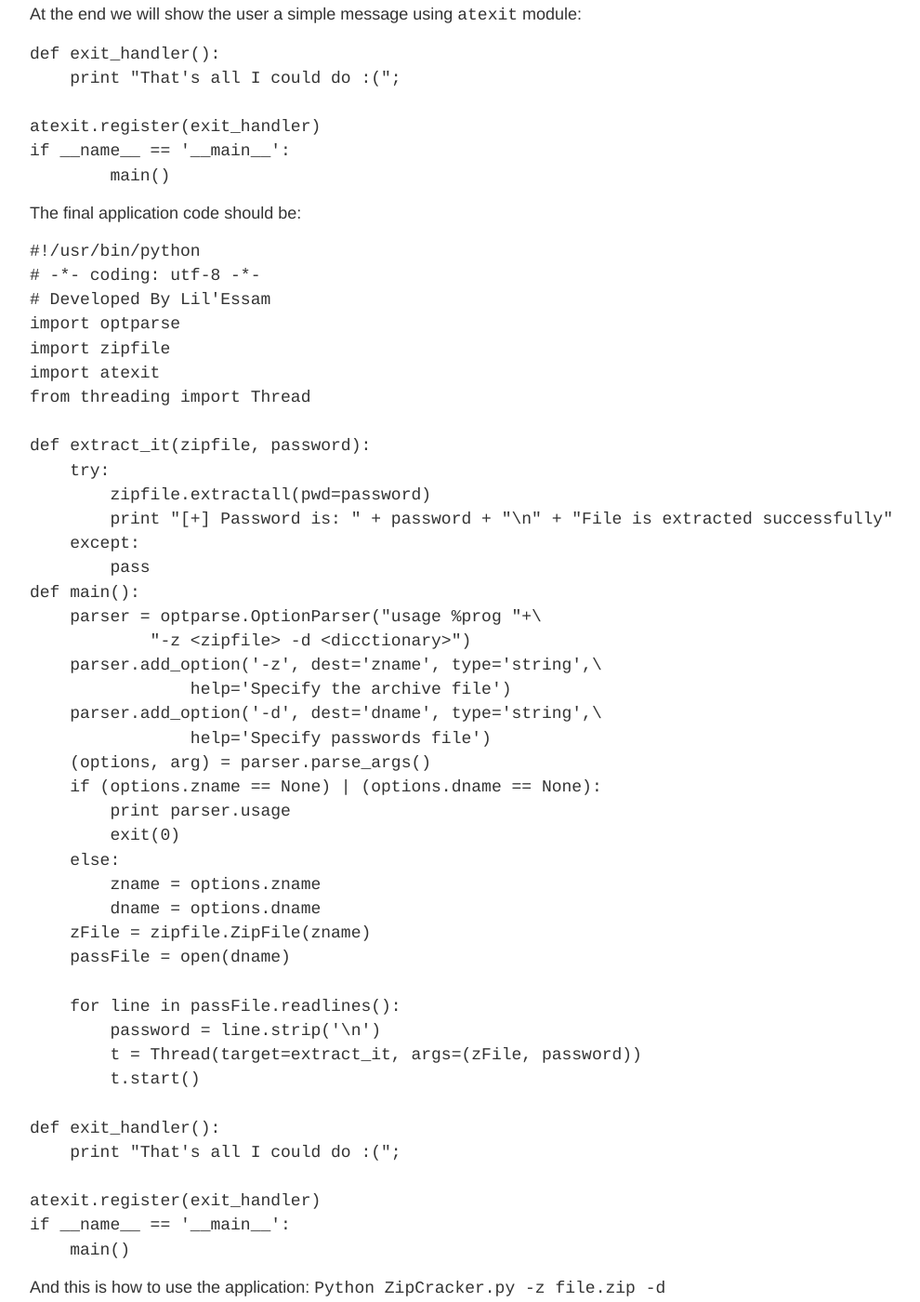
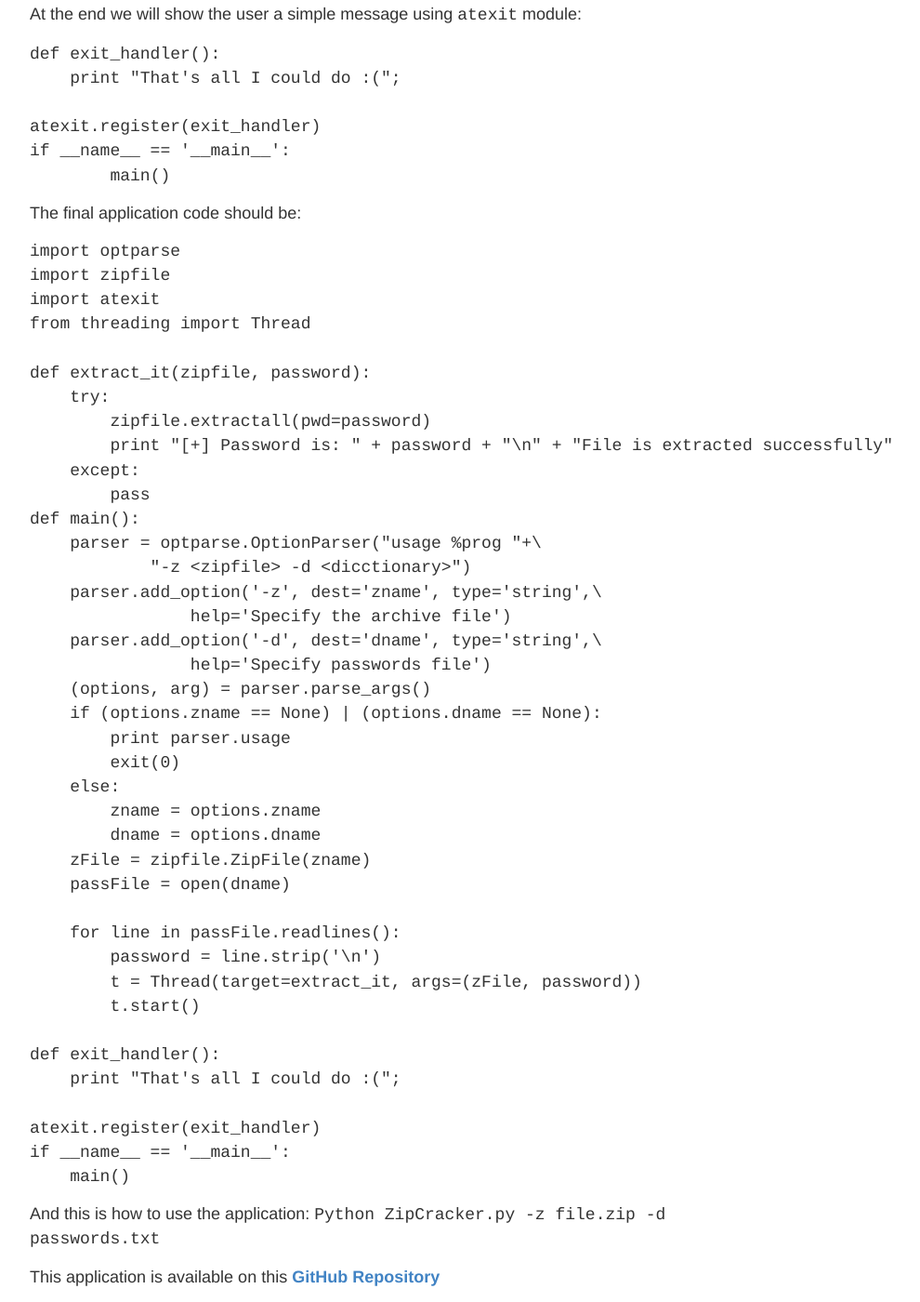
Before and after one commit to lilessam/lilessam.github.io, a Jekyll site: the page built from _posts/2017-1-6-How-To-Make-Zip-Password-Cracker-With-Python.md, in a window 1280 px wide and 1400 px high, scrolled down 2109 px. Shown: the whole window at 93% size, without its empty margins (248-1238 px from the left). Built offline with Jekyll 4.4.1, drawn with Linux system fonts in a browser that asks for light colours; nearby versions of some CDN libraries; comment, search, counter and statistics services are not loaded.

Commit message:
update post

````diff
--- a/_posts/2017-1-6-How-To-Make-Zip-Password-Cracker-With-Python.md
+++ b/_posts/2017-1-6-How-To-Make-Zip-Password-Cracker-With-Python.md
@@ -96,9 +96,6 @@ if __name__ == '__main__':
 
 The final application code should be:
 ```Python
-#!/usr/bin/python
-# -*- coding: utf-8 -*-
-# Developed By Lil'Essam
 import optparse
 import zipfile
 import atexit
````
